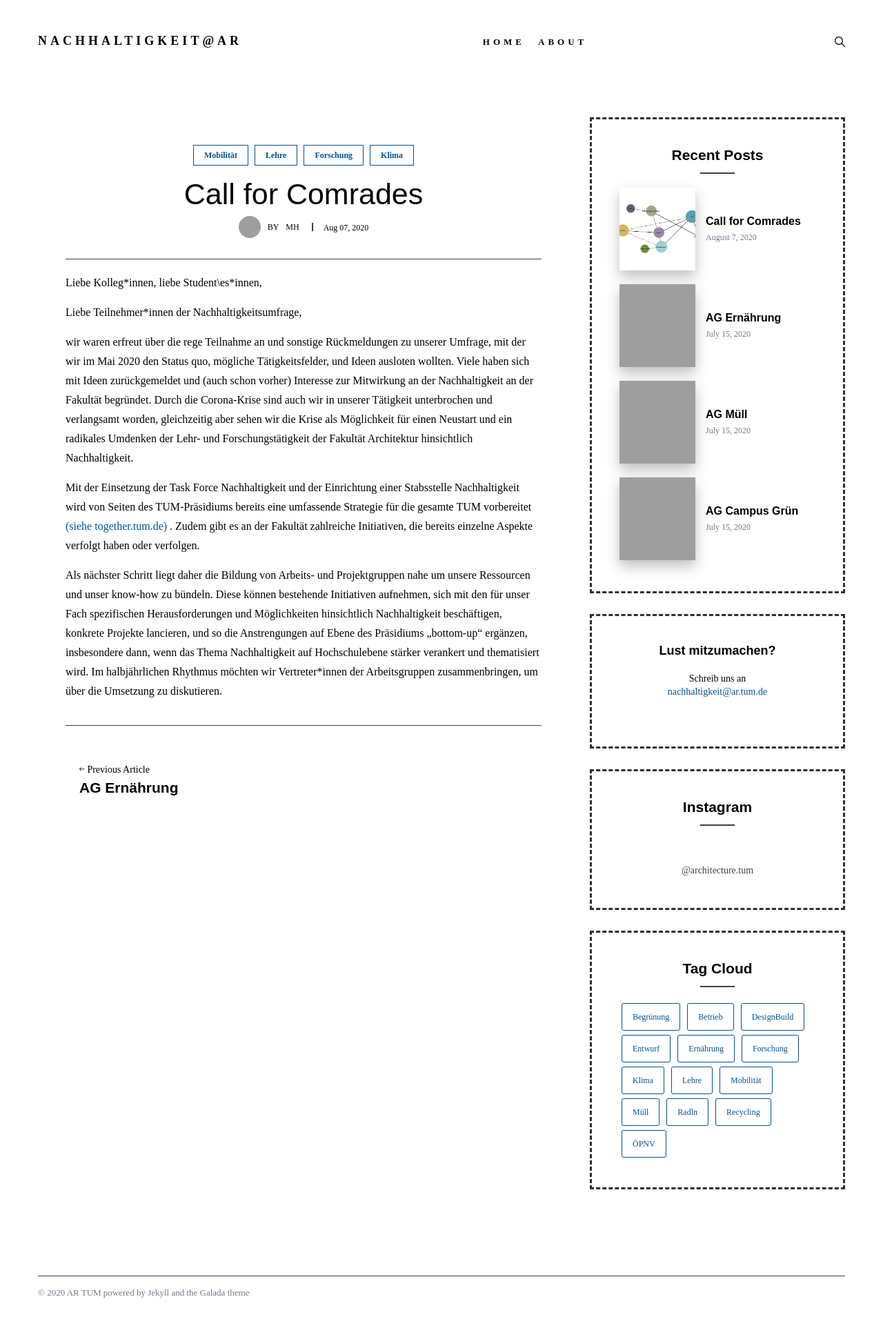
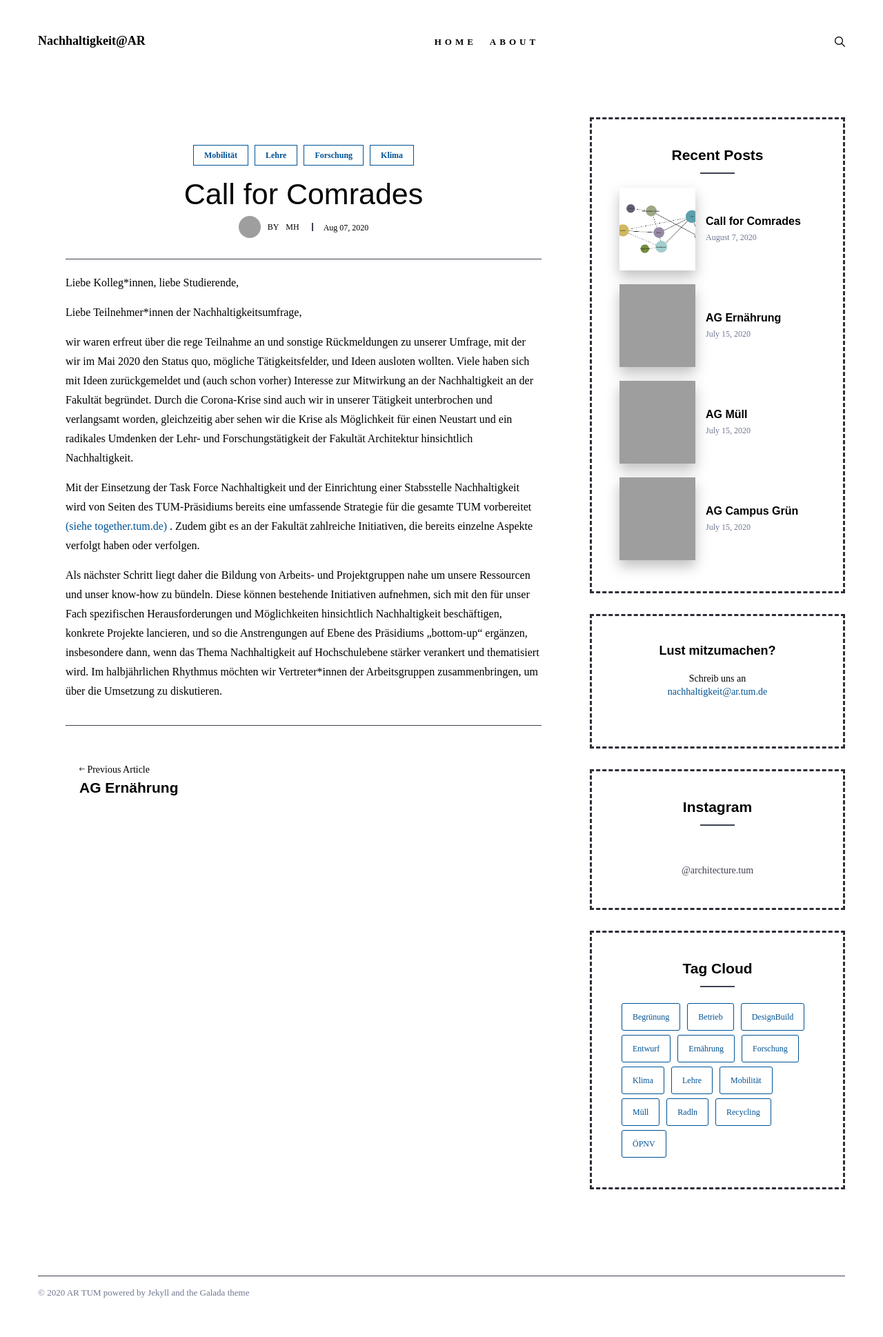
Before and after one commit to hingstarne/artumnachhaltigkeit, a Jekyll site: the page built from _posts/2020-07-07-callformitstreiter.markdown, in a window 1280 px wide. Shown: the whole page at 69% size. Built offline with Jekyll 4.4.1, drawn with Linux system fonts in a browser that asks for light colours; nearby versions of some CDN libraries; some web fonts are replaced; grey boxes are pictures that could not be loaded.

Commit message:
delete style from header

```diff
--- a/_posts/2020-07-07-callformitstreiter.markdown
+++ b/_posts/2020-07-07-callformitstreiter.markdown
@@ -5,7 +5,7 @@ date:   2020-08-07 15:28:55 +0300
 image:  titel_map.jpg
 tags:   Mobilität Lehre Forschung Klima
 ---
-Liebe Kolleg\*innen, liebe Student\es*innen,
+Liebe Kolleg\*innen, liebe Studierende,
 
 Liebe Teilnehmer*innen der Nachhaltigkeitsumfrage,
 
--- a/_sass/4-layouts/_home.scss
+++ b/_sass/4-layouts/_home.scss
@@ -18,8 +18,6 @@
       font-size: 18px;
       font-weight: 700;
       line-height: 18px;
-      text-transform: uppercase;
-      letter-spacing: 5px;
       color: $text;
       &:hover {
         color: $primary-color;
```
